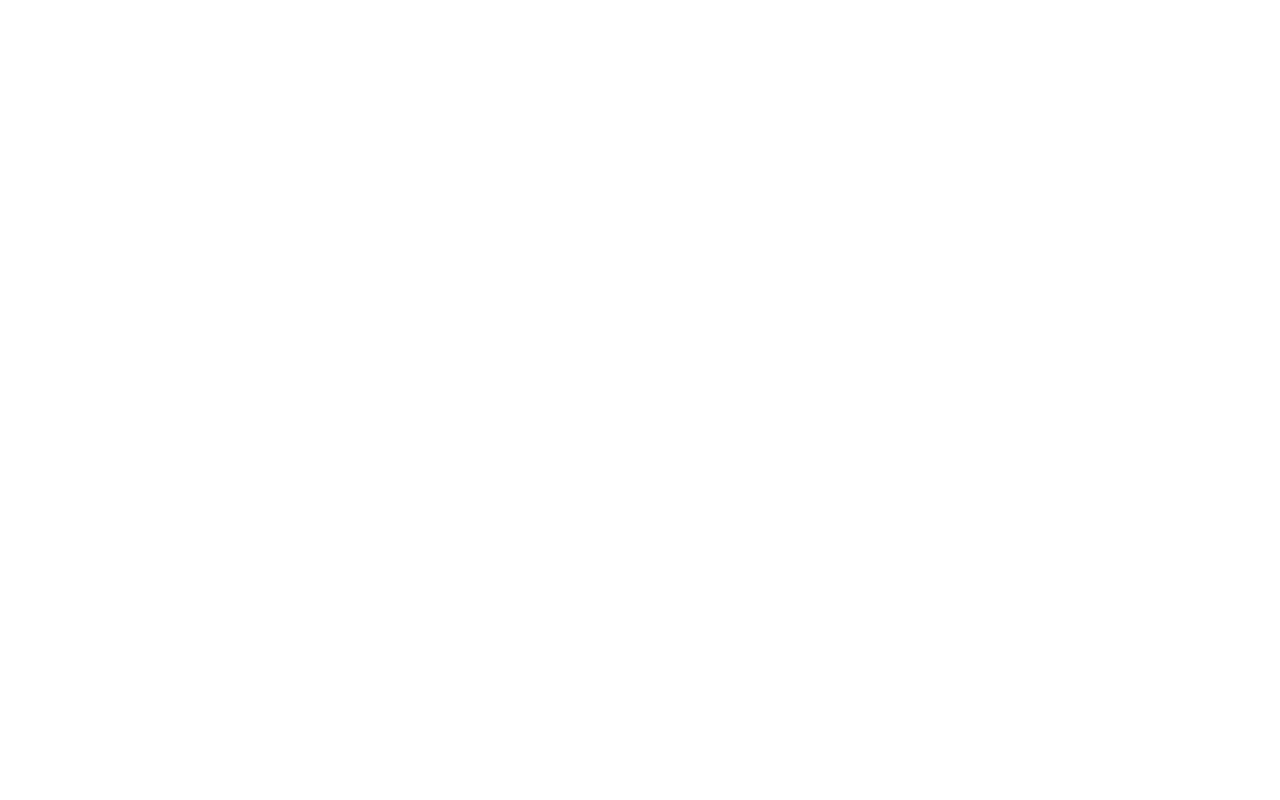
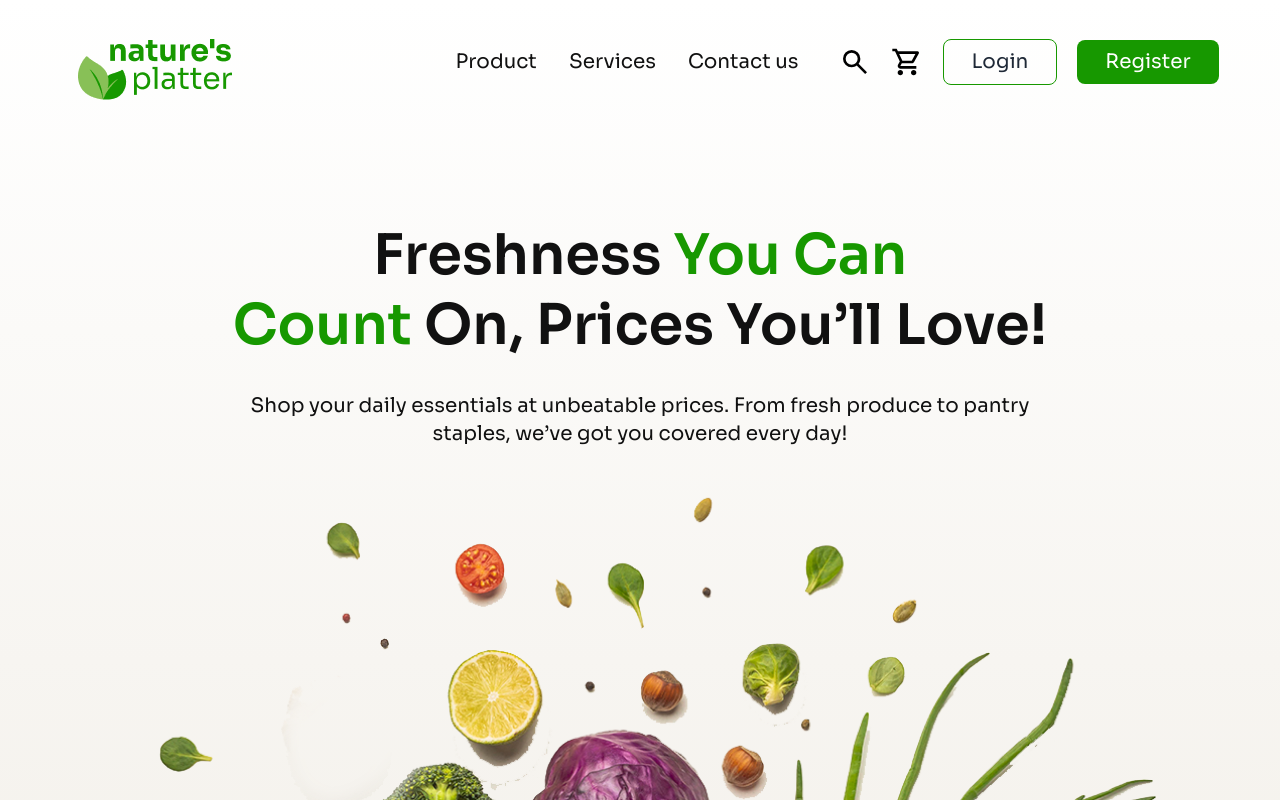
Before and after one commit to mdeyasinbhuiya/Assignment-three-category-002, a plain HTML site: page indec.html in a window 1280 px wide. Shown: the top 800 px of the page. Drawn offline with nearby package versions, Linux system fonts and the light colour scheme.

Commit message:
header section add

```diff
--- a/indec.html
+++ b/indec.html
@@ -1,5 +1,5 @@
 <!DOCTYPE html>
-<html lang="en">
+<html lang="en" data-theme="light">
   <head>
     <meta charset="UTF-8" />
     <meta name="viewport" content="width=device-width, initial-scale=1.0" />
@@ -31,6 +31,11 @@
       href="https://fonts.googleapis.com/css2?family=Sora:wght@100..800&display=swap"
       rel="stylesheet"
     />
+    <!-- !font awesome -->
+    <script
+      src="https://kit.fontawesome.com/932e559eec.js"
+      crossorigin="anonymous"
+    ></script>
 
     <style>
       body {
@@ -38,5 +43,120 @@
       }
     </style>
   </head>
-  <body></body>
+  <body>
+    <header class="bg-gradient-to-t from-[#EFEBE3] to-[#ffffff00]">
+      <nav class="py-6 border-b border-[#179800] md:border-none">
+        <!-- container nav-->
+        <div class="w-11/12 mx-auto">
+          <div class="navbar">
+            <div class="navbar-start">
+              <!-- div hidden decstop -->
+              <div class="md:hidden">
+                <img src="c2-assets/logo-header.png" alt="" />
+              </div>
+              <a class="btn btn-ghost text-xl hidden md:block"
+                ><img src="c2-assets/logo-header.png" alt=""
+              /></a>
+            </div>
+            <div class="navbar-center hidden lg:flex">
+              <ul class="menu menu-horizontal px-1 text-xl text-[#111111]">
+                <li><a>Product</a></li>
+                <li><a>Services</a></li>
+                <li><a>Contact us</a></li>
+              </ul>
+            </div>
+            <div class="navbar-end space-x-5">
+              <!-- div dropdown -->
+              <div class="dropdown dropdown-end lg:hidden">
+                <div tabindex="0" role="button" class="m-1">
+                  <svg
+                    xmlns="http://www.w3.org/2000/svg"
+                    height="24px"
+                    viewBox="0 -960 960 960"
+                    width="24px"
+                    fill="#179800"
+                  >
+                    <path
+                      d="M120-240v-80h720v80H120Zm0-200v-80h720v80H120Zm0-200v-80h720v80H120Z"
+                    />
+                  </svg>
+                </div>
+                <ul
+                  tabindex="0"
+                  class="dropdown-content menu bg-base-100 rounded-box z-[1] w-52 p-2 shadow"
+                >
+                  <li><a>Product</a></li>
+                  <li><a>Services</a></li>
+                  <li><a>Contact us</a></li>
+                </ul>
+              </div>
+              <button class="hidden md:block">
+                <svg
+                  xmlns="http://www.w3.org/2000/svg"
+                  height="32px"
+                  viewBox="0 -960 960 960"
+                  width="32px"
+                  fill="#000"
+                >
+                  <path
+                    d="M784-120 532-372q-30 24-69 38t-83 14q-109 0-184.5-75.5T120-580q0-109 75.5-184.5T380-840q109 0 184.5 75.5T640-580q0 44-14 83t-38 69l252 252-56 56ZM380-400q75 0 127.5-52.5T560-580q0-75-52.5-127.5T380-760q-75 0-127.5 52.5T200-580q0 75 52.5 127.5T380-400Z"
+                  />
+                </svg>
+              </button>
+              <button class="hidden md:block">
+                <svg
+                  xmlns="http://www.w3.org/2000/svg"
+                  height="32px"
+                  viewBox="0 -960 960 960"
+                  width="32px"
+                  fill="#000"
+                >
+                  <path
+                    d="M280-80q-33 0-56.5-23.5T200-160q0-33 23.5-56.5T280-240q33 0 56.5 23.5T360-160q0 33-23.5 56.5T280-80Zm400 0q-33 0-56.5-23.5T600-160q0-33 23.5-56.5T680-240q33 0 56.5 23.5T760-160q0 33-23.5 56.5T680-80ZM246-720l96 200h280l110-200H246Zm-38-80h590q23 0 35 20.5t1 41.5L692-482q-11 20-29.5 31T622-440H324l-44 80h480v80H280q-45 0-68-39.5t-2-78.5l54-98-144-304H40v-80h130l38 80Zm134 280h280-280Z"
+                  />
+                </svg>
+              </button>
+              <button
+                class="text-xl py-2 px-7 rounded-lg bg-transparent border border-primary-color hidden md:block"
+              >
+                Login
+              </button>
+              <button
+                class="text-xl py-2 px-7 rounded-lg bg-primary-color text-white hidden md:block"
+              >
+                Register
+              </button>
+            </div>
+          </div>
+        </div>
+      </nav>
+      <!-- section banner -->
+      <section class="mt-24 text-center">
+        <!-- !content -->
+        <div class="px-8">
+          <h1
+            class="md:text-[3.5rem] text-4xl font-bold md:font-semibold mb-8 text-[#111111] md:leading-[70px]"
+          >
+            Freshness
+            <span class="text-primary-color"
+              >You Can <br />
+              Count</span
+            >
+            On, Prices You’ll Love!
+          </h1>
+          <p class="text-xl text-[#111111] mb-9">
+            Shop your daily essentials at unbeatable prices. From fresh produce
+            to pantry <br />
+            staples, we’ve got you covered every day!
+          </p>
+        </div>
+        <!-- ! hero picture -->
+        <div>
+          <img src="c2-assets/hero-vegetables.png" class="m-auto" alt="" />
+        </div>
+      </section>
+    </header>
+    <main></main>
+    <footer></footer>
+  </body>
 </html>
```
